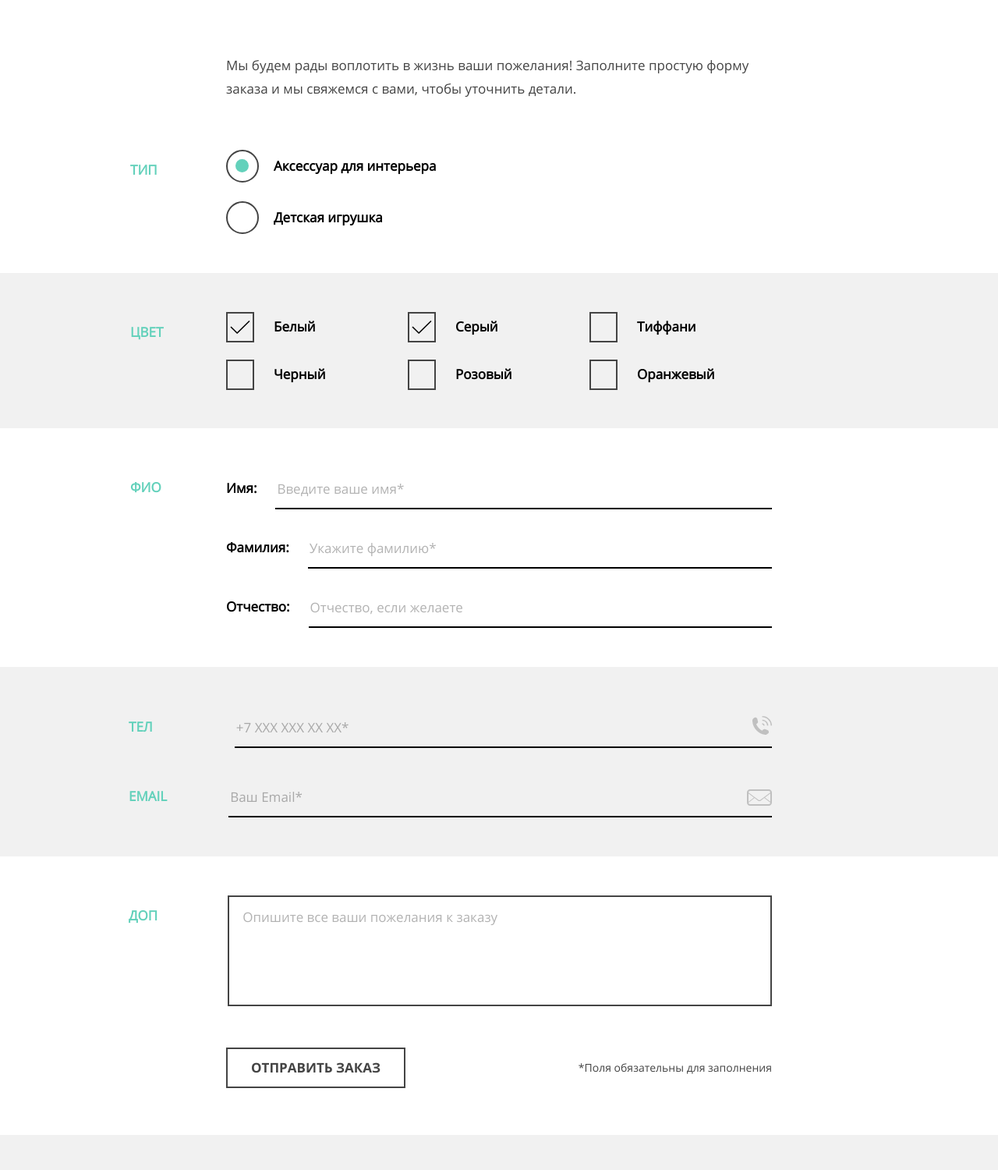
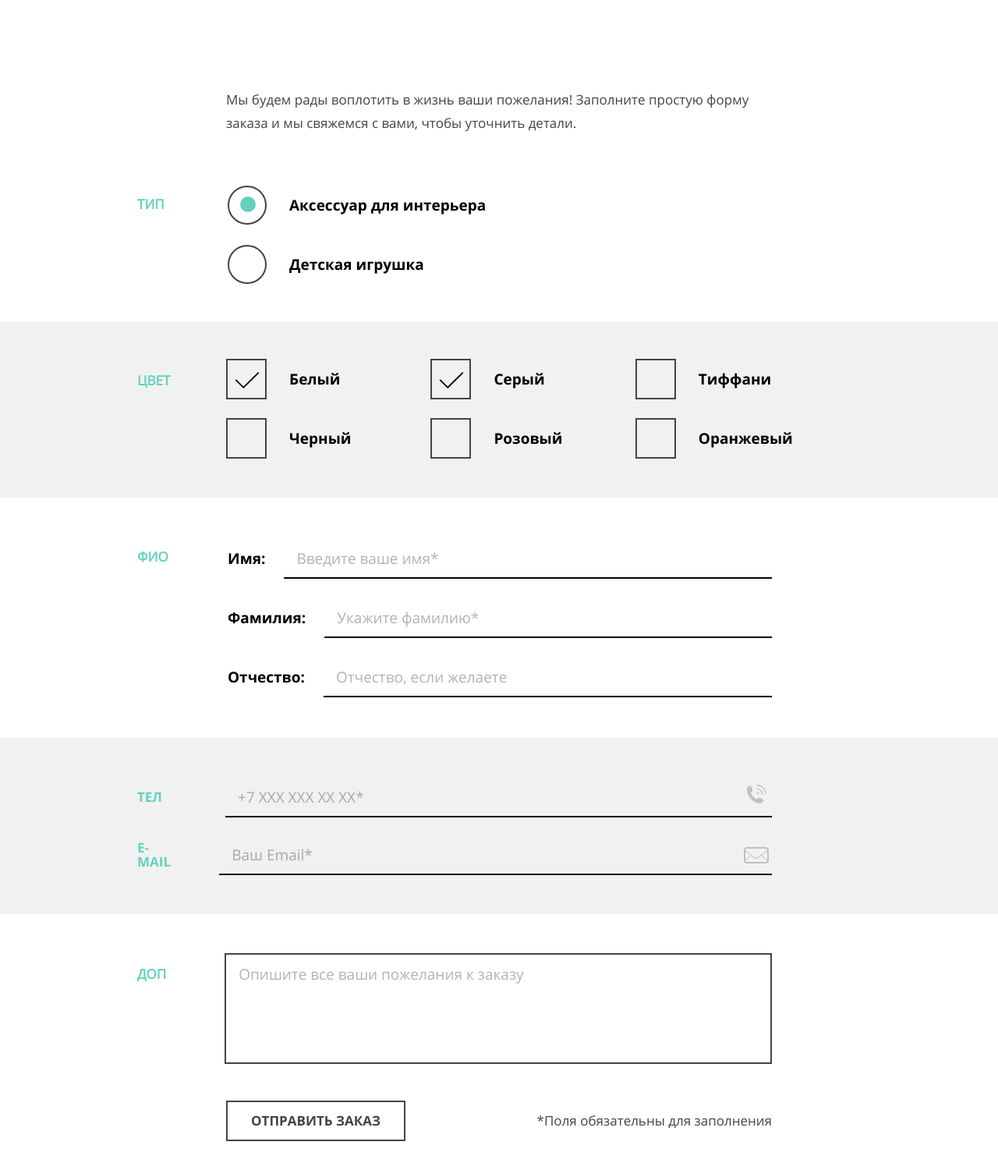
Before and after one commit to htmlacademy-adaptive/2160807-mishka-28, a website: page source/form.html in a window 1280 px wide. Shown: the part 346-1846 px from the top of the page at 78% size. Drawn offline with nearby package versions, Linux system fonts and the light colour scheme; files that its build step writes are made by us from their sources.

Commit message:
pp form & catalog all

```diff
--- a/source/form.html
+++ b/source/form.html
@@ -25,7 +25,7 @@
                 </a>
               </li>
               <li class="main-nav__item">
-                <a href="form.html" class="main-nav__link">
+                <a href="form.html" class="main-nav__link main-nav__link--form">
                   Вязание на заказ
                 </a>
               </li>
@@ -138,7 +138,7 @@
                   </label>
                 </li>
                 <li class="form__group-item form__group-item--contacts">
-                  <label class="form__group-subtitle form__group-subtitle--email" for="email">Email
+                  <label class="form__group-subtitle form__group-subtitle--email" for="email">E-mail
                     <input class="form__group-input input-style form__group-input--email" id="email" type="email" placeholder="Ваш Email*" required>
                   </label>
                 </li>
--- a/source/less/base/mixin.less
+++ b/source/less/base/mixin.less
@@ -92,7 +92,7 @@
 }
 
 .input-style() {
-  height: 52px;
+  height: 50px;
   border: none;
   box-shadow: 0 -2px 0 0 @black inset;
   font-size: 17px;
--- a/source/less/blocks/form.less
+++ b/source/less/blocks/form.less
@@ -13,14 +13,14 @@
 }
 
 .form__wrapper {
-  padding: 17px 30px 55px;
+  padding: 17px 33px 55px 30px;
 
   @media (min-width: @w-tablet) {
-    padding: 54px 50px 50px;
+    padding: 65px 50px 50px;
   }
 
   @media (min-width: @w-desktop) {
-    padding: 100px 225px 60px 100px;
+    padding: 116px 225px 50px 100px;
     box-sizing: border-box;
     width: 1150px;
   }
@@ -30,8 +30,8 @@
   .title();
   text-align: center;
   font-size: 27px;
-  height: 180px;
-  padding-top: 75px;
+  height: 177px;
+  padding-top: 73px;
   box-sizing: border-box;
   background-color: @grey;
 
@@ -45,6 +45,7 @@
   @media (min-width: @w-desktop) {
     font-size: 53px;
     line-height: 57px;
+    height: 254px;
   }
 }
 
@@ -84,14 +85,43 @@
   }
 
   &--comments {
-    margin-bottom: 23px;
+    margin-bottom: 21px;
     display: inline-block;
+  }
+
+  &::before {
+    position: absolute;
+    content: " ";
+    width: 77%;
+    height: 1px;
+    background-color: @green;
+    right: 0;
+  }
+
+  &--type::before {
+    top: -39px;
+  }
+
+  &--color::before {
+    top: -34px;
+  }
+
+  &--lfp::before {
+    top: -38px;
+  }
+
+  &--comments::before {
+    top: 11px;
   }
 
   @media (min-width: @w-tablet) {
     margin: 0;
     position: absolute;
     top: 68px;
+
+    &::before {
+      display: none;
+    }
 
     &--type {
       top: 18px;
@@ -105,8 +135,23 @@
   }
 
   @media (min-width: @w-desktop) {
+    &--type {
+      left: 9px;
+    }
+
+    &--color {
+      left: 9px;
+    }
+
+    &--lfp {
+      left: 9px;
+    }
+
     &--comments {
-      margin-right: 90px;
+      position: relative;
+      margin-right: 59px;
+      top: 1px;
+      left: 11px;
     }
   }
 }
@@ -115,16 +160,16 @@
   border: none;
   margin: 0;
   padding: 0;
+  position: relative;
 
   @media (min-width: @w-tablet) {
-    position: relative;
-
     &--type {
-      padding-bottom: 50px;
+      padding-bottom: 54px;
     }
 
     &--color {
       padding: 50px 0;
+      padding-bottom: 57px;
 
       &::before {
         position: absolute;
@@ -158,7 +203,25 @@
     }
 
     &--comments {
-      padding: 50px 0 53px;
+      padding: 50px 0 51px;
+    }
+  }
+
+  @media (min-width: @w-desktop) {
+    &--type {
+      padding-bottom: 52px;
+    }
+
+    &--color {
+      padding-top: 48px;
+    }
+
+    &--lfp {
+      padding: 52px 0;
+    }
+
+    &--comments {
+      padding: 50px 0 47px;
     }
   }
 }
@@ -179,13 +242,13 @@
   }
 
   &--lfp {
-    margin-bottom: 35px;
+    margin-bottom: 32px;
     gap: 22px;
   }
 
   &--contacts {
     gap: 35px;
-    margin-bottom: 35px;
+    margin-bottom: 31px;
   }
 
   @media (min-width: @w-tablet) {
@@ -193,21 +256,31 @@
     margin-left: 169px;
 
     &--type {
-      gap: 24px;
+      gap: 34px;
+      margin-top: 6px;
     }
 
     &--color {
+      margin-top: 7px;
       display: grid;
       grid-template-columns: 50% 50%;
+      gap: 38px;
+      column-gap: 12px;
+    }
+
+    &--lfp {
+      gap: 24px;
     }
 
     &--contacts {
       margin: 0;
+      gap: 22px;
     }
   }
 
   @media (min-width: @w-desktop) {
-    margin-left: 125px;
+    margin-left: 127px;
+    column-gap: 53px;
 
     &--color {
       grid-template-columns: 30% 30% 30%;
@@ -244,8 +317,11 @@
   line-height: 18px;
   font-weight: 700;
   color: @black;
+  font-family: @opensans-bold;
 
   @media (min-width: @w-tablet) {
+    font-size: 19px;
+
     &--tel {
       display: flex;
       gap: 105px;
@@ -256,6 +332,16 @@
       display: flex;
       gap: 79px;
       align-items: center;
+    }
+  }
+
+  @media (min-width: @w-desktop) {
+    &--tel {
+      gap: 81px;
+    }
+
+    &--email {
+      gap: 56px;
     }
   }
 }
@@ -270,8 +356,8 @@
   &::before {
     content: " ";
     position: absolute;
-    width: 42px;
-    height: 42px;
+    width: 40px;
+    height: 40px;
     border: 2px solid @dark-grey;
     border-radius: 50%;
     box-sizing: border-box;
@@ -286,14 +372,23 @@
   &:active::before {
     border-color: fade(@black, 30%);
   }
+
+  @media (min-width: @w-tablet) {
+    padding-left: 79px;
+
+    &::before {
+      height: 50px;
+      width: 50px;
+    }
+  }
 }
 
 .form__group-radio {
   &:checked ~ .form__radio-style::after {
     position: absolute;
     content: " ";
-    width: 17px;
-    height: 17px;
+    width: 16px;
+    height: 16px;
     background-color: @green;
     border-radius: 50%;
     top: 12px;
@@ -302,6 +397,15 @@
 
   &:focus ~ .form__radio-style::before {
     border-color: @green;
+  }
+
+  @media (min-width: @w-tablet) {
+    &:checked ~ .form__radio-style::after {
+      width: 20px;
+      height: 20px;
+      top: 10px;
+      left: 16px;
+    }
   }
 }
 
@@ -315,8 +419,8 @@
   &::before {
     content: " ";
     position: absolute;
-    width: 36px;
-    height: 39px;
+    width: 38px;
+    height: 38px;
     border: 2px solid @dark-grey;
     box-sizing: border-box;
     left: 0;
@@ -329,6 +433,16 @@
 
   &:active::before {
     border-color: fade(@black, 30%);
+  }
+
+  @media (min-width: @w-tablet) {
+    padding-left: 79px;
+
+    &::before {
+      width: 52px;
+      height: 52px;
+      left: -2px;
+    }
   }
 }
 
@@ -348,11 +462,55 @@
   &:focus ~ .form__checkbox-style::before {
     border-color: @green;
   }
+
+  @media (min-width: @w-tablet) {
+    &:checked ~ .form__checkbox-style::after {
+      left: 9px;
+      top: 10px;
+      background-size: 72%;
+    }
+  }
 }
 
 .form__group-input {
   .input-style();
   background-color: transparent;
+
+  &--tel {
+    margin-top: 3px;
+  }
+
+  &--email {
+    margin-top: 2px;
+  }
+
+  @media (min-width: @w-tablet) {
+    padding-left: 16px;
+    font-size: 19px;
+
+    &::placeholder {
+      font-size: 19px;
+    }
+
+    &--tel {
+      margin: 0;
+      margin-left: 26px;
+    }
+
+    &--email {
+      margin-left: 23px;
+    }
+  }
+
+  @media (min-width: @w-desktop) {
+    &--tel {
+      margin: 0;
+    }
+
+    &--email {
+      margin: 0;
+    }
+  }
 }
 
 
@@ -360,6 +518,21 @@
   color: @green;
   text-transform: uppercase;
   position: relative;
+  font-family: @opensans-bold;
+
+  &::after {
+    position: absolute;
+    content: " ";
+    width: 77%;
+    height: 1px;
+    background-color: @green;
+    right: -3px;
+    top: 8px;
+  }
+
+  &--email::after {
+    width: 70%;
+  }
 
   &--tel::before {
     content: " ";
@@ -369,7 +542,7 @@
     mask-image: url("../img/stack.svg#phone");
     mask-repeat: no-repeat;
     background-color: fade(@black, 20%);
-    right: 0;
+    right: 4px;
     bottom: 17px;
     transition: background-color 0.2s ease-in-out;
   }
@@ -392,6 +565,10 @@
   }
 
   @media (min-width: @w-tablet) {
+    &::after {
+      display: none;
+    }
+
     &--tel::before {
       right: 26px;
     }
@@ -402,18 +579,30 @@
   }
 
   @media (min-width: @w-desktop) {
+    &--tel {
+      font-size: 17px;
+      padding-left: 11px;
+    }
+
+    &--email {
+      font-size: 17px;
+      padding-left: 11px;
+    }
+
+
     &--tel::before {
-      right: 0;
+      right: 7px;
+      bottom: 18px;
     }
 
     &--email::before {
-      right: 0;
+      right: 4px;
     }
   }
 }
 
 .form__group--comments {
-  margin-bottom: 17px;
+  margin-bottom: 10px;
 
   @media (min-width: @w-tablet) {
     display: flex;
@@ -423,6 +612,7 @@
 
 .form__group-textarea {
   .input-style();
+  width: 101%;
   box-shadow: none;
   border: 2px solid @dark-grey;
   resize: none;
@@ -440,6 +630,16 @@
   &:focus {
     box-shadow: none;
     border-color: @green;
+  }
+
+  @media (min-width: @w-tablet) {
+    margin-left: 27px;
+    font-size: 19px;
+    padding: 16px;
+
+    &::placeholder {
+      font-size: 19px;
+    }
   }
 }
 
@@ -464,12 +664,14 @@
 
   @media (min-width: @w-tablet) {
     margin: 0;
+    font-size: 17px;
   }
 }
 
 .form__button {
   .button();
   background-color: @white;
+  width: 101%;
 
   @media (min-width: @w-tablet) {
     width: auto;
--- a/source/less/blocks/main-footer.less
+++ b/source/less/blocks/main-footer.less
@@ -92,7 +92,7 @@
   width: 28px;
   height: 22px;
   display: block;
-  transition: background-color 0.3s ease-in-out;
+  transition: background-color 0.2s ease-in-out;
   outline: none;
 
   &--vk {
--- a/source/less/blocks/modal.less
+++ b/source/less/blocks/modal.less
@@ -32,6 +32,7 @@
 
   @media (min-width: @w-tablet) {
     width: 566px;
+    padding-top: 37px;
   }
 }
 
@@ -52,6 +53,7 @@
     line-height: 57px;
     width: auto;
     margin: 0;
+    margin-bottom: 12px;
   }
 }
 
@@ -63,6 +65,7 @@
   @media (min-width: @w-tablet) {
     font-size: 17px;
     line-height: 30px;
+    margin-bottom: 20px;
   }
 }
 
@@ -91,7 +94,8 @@
   }
 
   @media (min-width: @w-tablet) {
-    width: 112px;
+    width: 108px;
+    height: 48px;
   }
 }
 
--- a/source/less/blocks/reviews.less
+++ b/source/less/blocks/reviews.less
@@ -113,6 +113,7 @@
   @media (min-width: @w-desktop) {
     top: 52px;
     padding-bottom: 168px;
+    padding-top: 27px;
   }
 }
 
@@ -126,6 +127,10 @@
     justify-content: end;
     width: auto;
     margin-bottom: 19px;
+  }
+
+  @media (min-width: @w-desktop) {
+    margin-bottom: 71px;
   }
 }
 
```
Also changed, not shown: source/catalog.html (+1 -1 lines), source/less/blocks/catalog.less (+30 -7 lines), source/less/blocks/video.less (+27 -10 lines).
